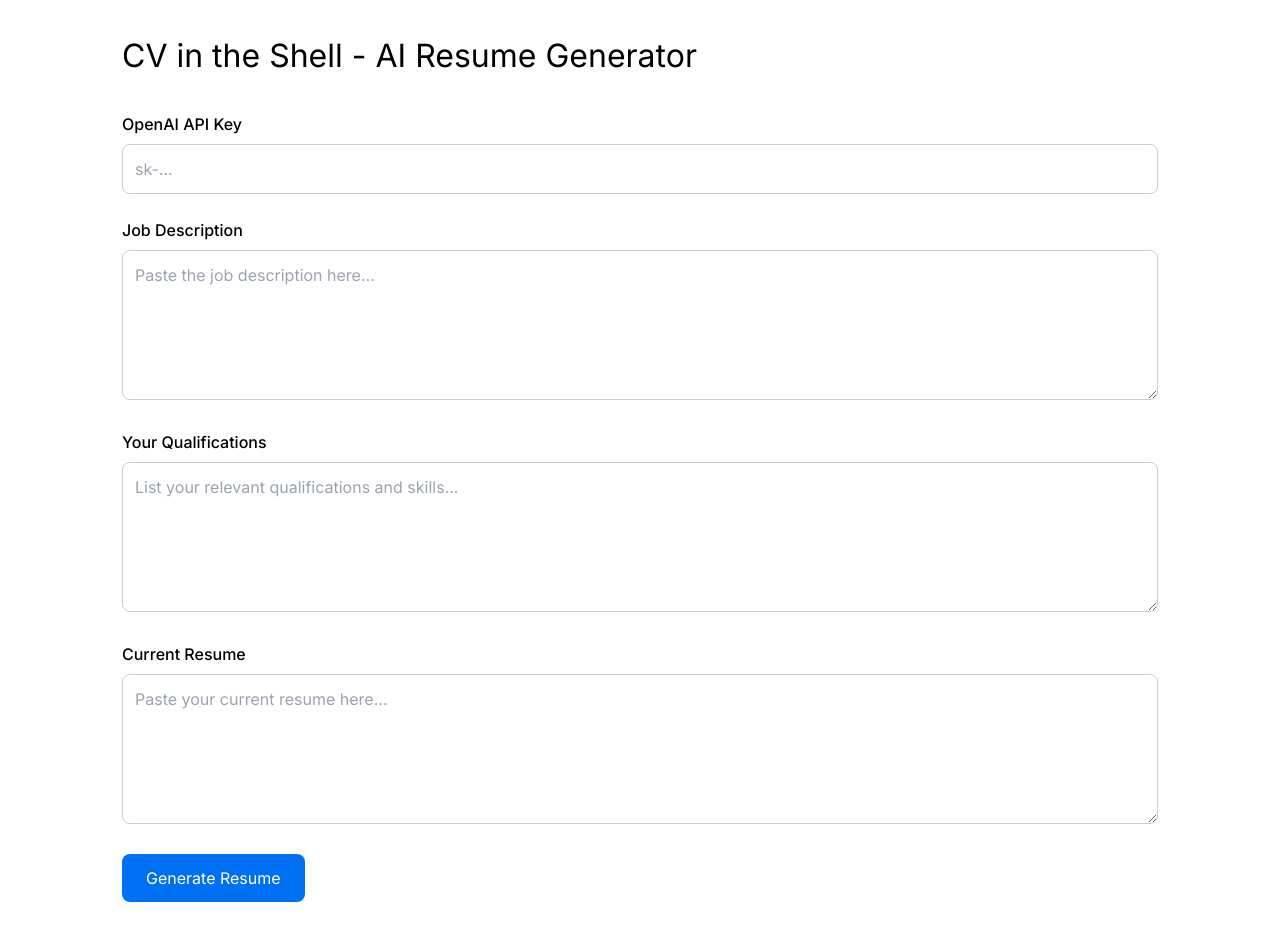
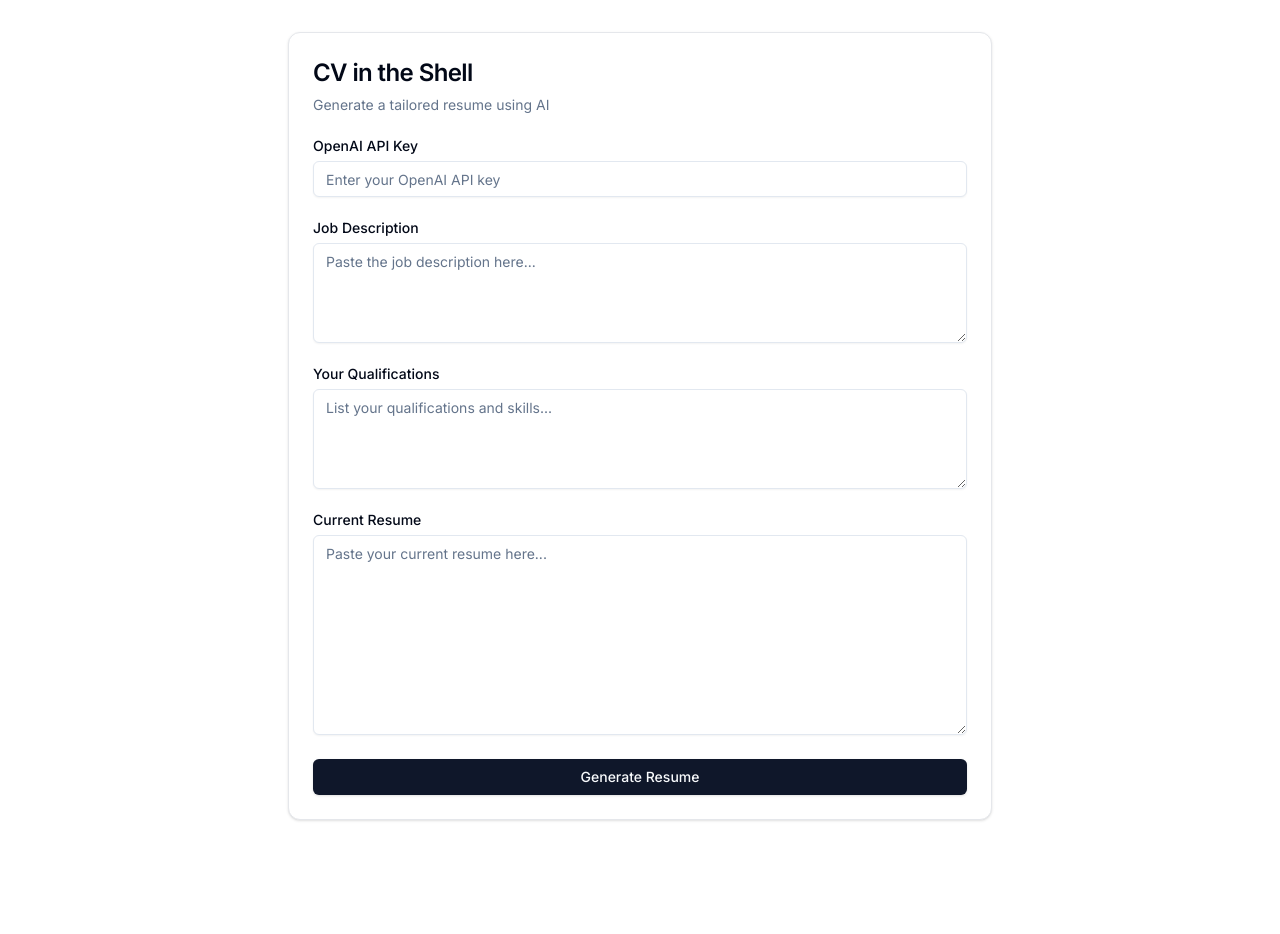
Before and after one commit to endlessblink/cv-in-the-shell-new, a Next.js app: page / in a window 1280 px wide. After the commit the page ends 884 px from the top, so only its background shows below. Built offline with nearby package versions, Linux system fonts and the light colour scheme.

Commit message:
Complete UI redesign with shadcn/ui components

```diff
--- a/app/page.tsx
+++ b/app/page.tsx
@@ -2,6 +2,10 @@
 
 import { useState } from 'react'
 import OpenAI from 'openai'
+import { Button } from "@/components/ui/button"
+import { Input } from "@/components/ui/input"
+import { Textarea } from "@/components/ui/textarea"
+import { Card, CardHeader, CardTitle, CardDescription, CardContent, CardFooter } from "@/components/ui/card"
 
 export default function Home() {
   const [apiKey, setApiKey] = useState('')
@@ -64,62 +68,95 @@
   }
 
   return (
-    <main>
-      <h1>CV in the Shell - AI Resume Generator</h1>
-
-      <div className="form-group">
-        <label htmlFor="apiKey">OpenAI API Key</label>
-        <input
-          type="text"
-          id="apiKey"
+    <main className="min-h-screen bg-background p-8">
+      <div className="container mx-auto max-w-3xl">
+        <Card className="mb-8">
+          <CardHeader>
+            <CardTitle className="text-2xl">CV in the Shell</CardTitle>
+            <CardDescription>Generate a tailored resume using AI</CardDescription>
+          </CardHeader>
+          <CardContent className="space-y-6">
+            <div className="space-y-2">
+              <label className="text-sm font-medium leading-none peer-disabled:cursor-not-allowed peer-disabled:opacity-70">
+                OpenAI API Key
+              </label>
+              <Input
+                type="password"
                 value={apiKey}
                 onChange={(e) => setApiKey(e.target.value)}
-          placeholder="sk-..."
+                placeholder="Enter your OpenAI API key"
               />
             </div>
 
-      <div className="form-group">
-        <label htmlFor="jobDescription">Job Description</label>
-        <textarea
-          id="jobDescription"
+            <div className="space-y-2">
+              <label className="text-sm font-medium leading-none peer-disabled:cursor-not-allowed peer-disabled:opacity-70">
+                Job Description
+              </label>
+              <Textarea
                 value={jobDescription}
                 onChange={(e) => setJobDescription(e.target.value)}
                 placeholder="Paste the job description here..."
+                className="min-h-[100px]"
               />
             </div>
 
-      <div className="form-group">
-        <label htmlFor="qualifications">Your Qualifications</label>
-        <textarea
-          id="qualifications"
+            <div className="space-y-2">
+              <label className="text-sm font-medium leading-none peer-disabled:cursor-not-allowed peer-disabled:opacity-70">
+                Your Qualifications
+              </label>
+              <Textarea
                 value={qualifications}
                 onChange={(e) => setQualifications(e.target.value)}
-          placeholder="List your relevant qualifications and skills..."
+                placeholder="List your qualifications and skills..."
+                className="min-h-[100px]"
               />
             </div>
 
-      <div className="form-group">
-        <label htmlFor="currentResume">Current Resume</label>
-        <textarea
-          id="currentResume"
+            <div className="space-y-2">
+              <label className="text-sm font-medium leading-none peer-disabled:cursor-not-allowed peer-disabled:opacity-70">
+                Current Resume
+              </label>
+              <Textarea
                 value={currentResume}
                 onChange={(e) => setCurrentResume(e.target.value)}
                 placeholder="Paste your current resume here..."
+                className="min-h-[200px]"
               />
             </div>
+          </CardContent>
+          <CardFooter>
+            <Button
+              onClick={generateResume}
+              disabled={isLoading}
+              className="w-full"
+            >
+              {isLoading ? 'Generating...' : 'Generate Resume'}
+            </Button>
+          </CardFooter>
+        </Card>
 
-      <button onClick={generateResume} disabled={isLoading}>
-        {isLoading ? 'Generating...' : 'Generate Resume'}
-      </button>
-
-      {error && <div className="error">{error}</div>}
+        {error && (
+          <Card className="border-destructive">
+            <CardContent className="pt-6">
+              <p className="text-destructive">{error}</p>
+            </CardContent>
+          </Card>
+        )}
 
         {generatedResume && (
-        <div className="result">
-          <h2>Generated Resume:</h2>
+          <Card>
+            <CardHeader>
+              <CardTitle>Generated Resume</CardTitle>
+              <CardDescription>Your AI-tailored resume is ready</CardDescription>
+            </CardHeader>
+            <CardContent>
+              <div className="whitespace-pre-wrap font-mono text-sm">
                 {generatedResume}
               </div>
+            </CardContent>
+          </Card>
         )}
+      </div>
     </main>
   )
 }
--- /dev/null
+++ b/components/ui/button.tsx
@@ -0,0 +1,56 @@
+import * as React from "react"
+import { Slot } from "@radix-ui/react-slot"
+import { cva, type VariantProps } from "class-variance-authority"
+import { cn } from "@/lib/utils"
+
+const buttonVariants = cva(
+  "inline-flex items-center justify-center whitespace-nowrap rounded-md text-sm font-medium transition-colors focus-visible:outline-none focus-visible:ring-1 focus-visible:ring-ring disabled:pointer-events-none disabled:opacity-50",
+  {
+    variants: {
+      variant: {
+        default:
+          "bg-primary text-primary-foreground shadow hover:bg-primary/90",
+        destructive:
+          "bg-destructive text-destructive-foreground shadow-sm hover:bg-destructive/90",
+        outline:
+          "border border-input bg-background shadow-sm hover:bg-accent hover:text-accent-foreground",
+        secondary:
+          "bg-secondary text-secondary-foreground shadow-sm hover:bg-secondary/80",
+        ghost: "hover:bg-accent hover:text-accent-foreground",
+        link: "text-primary underline-offset-4 hover:underline",
+      },
+      size: {
+        default: "h-9 px-4 py-2",
+        sm: "h-8 rounded-md px-3 text-xs",
+        lg: "h-10 rounded-md px-8",
+        icon: "h-9 w-9",
+      },
+    },
+    defaultVariants: {
+      variant: "default",
+      size: "default",
+    },
+  }
+)
+
+export interface ButtonProps
+  extends React.ButtonHTMLAttributes<HTMLButtonElement>,
+    VariantProps<typeof buttonVariants> {
+  asChild?: boolean
+}
+
+const Button = React.forwardRef<HTMLButtonElement, ButtonProps>(
+  ({ className, variant, size, asChild = false, ...props }, ref) => {
+    const Comp = asChild ? Slot : "button"
+    return (
+      <Comp
+        className={cn(buttonVariants({ variant, size, className }))}
+        ref={ref}
+        {...props}
+      />
+    )
+  }
+)
+Button.displayName = "Button"
+
+export { Button, buttonVariants }
--- /dev/null
+++ b/components/ui/card.tsx
@@ -0,0 +1,75 @@
+import * as React from "react"
+import { cn } from "@/lib/utils"
+
+const Card = React.forwardRef<
+  HTMLDivElement,
+  React.HTMLAttributes<HTMLDivElement>
+>(({ className, ...props }, ref) => (
+  <div
+    ref={ref}
+    className={cn(
+      "rounded-xl border bg-card text-card-foreground shadow",
+      className
+    )}
+    {...props}
+  />
+))
+Card.displayName = "Card"
+
+const CardHeader = React.forwardRef<
+  HTMLDivElement,
+  React.HTMLAttributes<HTMLDivElement>
+>(({ className, ...props }, ref) => (
+  <div
+    ref={ref}
+    className={cn("flex flex-col space-y-1.5 p-6", className)}
+    {...props}
+  />
+))
+CardHeader.displayName = "CardHeader"
+
+const CardTitle = React.forwardRef<
+  HTMLParagraphElement,
+  React.HTMLAttributes<HTMLHeadingElement>
+>(({ className, ...props }, ref) => (
+  <h3
+    ref={ref}
+    className={cn("font-semibold leading-none tracking-tight", className)}
+    {...props}
+  />
+))
+CardTitle.displayName = "CardTitle"
+
+const CardDescription = React.forwardRef<
+  HTMLParagraphElement,
+  React.HTMLAttributes<HTMLParagraphElement>
+>(({ className, ...props }, ref) => (
+  <p
+    ref={ref}
+    className={cn("text-sm text-muted-foreground", className)}
+    {...props}
+  />
+))
+CardDescription.displayName = "CardDescription"
+
+const CardContent = React.forwardRef<
+  HTMLDivElement,
+  React.HTMLAttributes<HTMLDivElement>
+>(({ className, ...props }, ref) => (
+  <div ref={ref} className={cn("p-6 pt-0", className)} {...props} />
+))
+CardContent.displayName = "CardContent"
+
+const CardFooter = React.forwardRef<
+  HTMLDivElement,
+  React.HTMLAttributes<HTMLDivElement>
+>(({ className, ...props }, ref) => (
+  <div
+    ref={ref}
+    className={cn("flex items-center p-6 pt-0", className)}
+    {...props}
+  />
+))
+CardFooter.displayName = "CardFooter"
+
+export { Card, CardHeader, CardFooter, CardTitle, CardDescription, CardContent }
--- /dev/null
+++ b/components/ui/input.tsx
@@ -0,0 +1,24 @@
+import * as React from "react"
+import { cn } from "@/lib/utils"
+
+export interface InputProps
+  extends React.InputHTMLAttributes<HTMLInputElement> {}
+
+const Input = React.forwardRef<HTMLInputElement, InputProps>(
+  ({ className, type, ...props }, ref) => {
+    return (
+      <input
+        type={type}
+        className={cn(
+          "flex h-9 w-full rounded-md border border-input bg-background px-3 py-1 text-sm shadow-sm transition-colors file:border-0 file:bg-transparent file:text-sm file:font-medium placeholder:text-muted-foreground focus-visible:outline-none focus-visible:ring-1 focus-visible:ring-ring disabled:cursor-not-allowed disabled:opacity-50",
+          className
+        )}
+        ref={ref}
+        {...props}
+      />
+    )
+  }
+)
+Input.displayName = "Input"
+
+export { Input }
--- /dev/null
+++ b/components/ui/textarea.tsx
@@ -0,0 +1,23 @@
+import * as React from "react"
+import { cn } from "@/lib/utils"
+
+export interface TextareaProps
+  extends React.TextareaHTMLAttributes<HTMLTextAreaElement> {}
+
+const Textarea = React.forwardRef<HTMLTextAreaElement, TextareaProps>(
+  ({ className, ...props }, ref) => {
+    return (
+      <textarea
+        className={cn(
+          "flex min-h-[60px] w-full rounded-md border border-input bg-background px-3 py-2 text-sm shadow-sm placeholder:text-muted-foreground focus-visible:outline-none focus-visible:ring-1 focus-visible:ring-ring disabled:cursor-not-allowed disabled:opacity-50",
+          className
+        )}
+        ref={ref}
+        {...props}
+      />
+    )
+  }
+)
+Textarea.displayName = "Textarea"
+
+export { Textarea }
```
Lines whose indentation alone changed are shown as unchanged.
